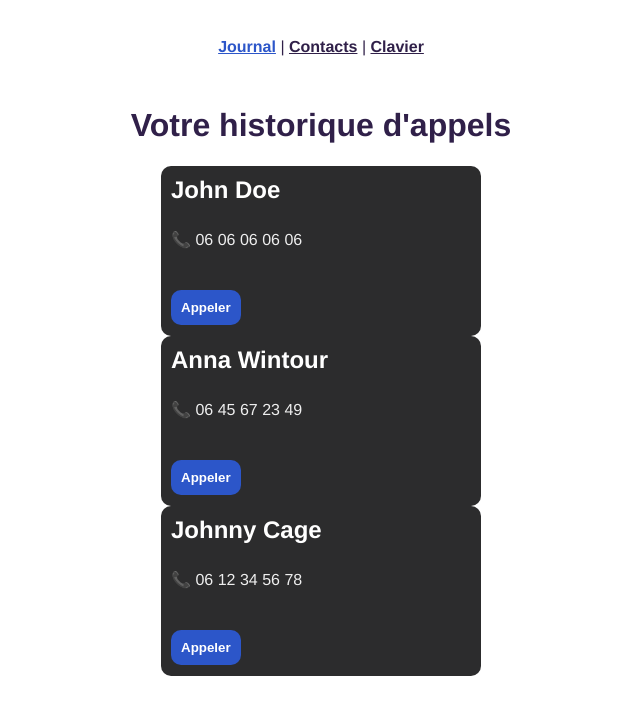
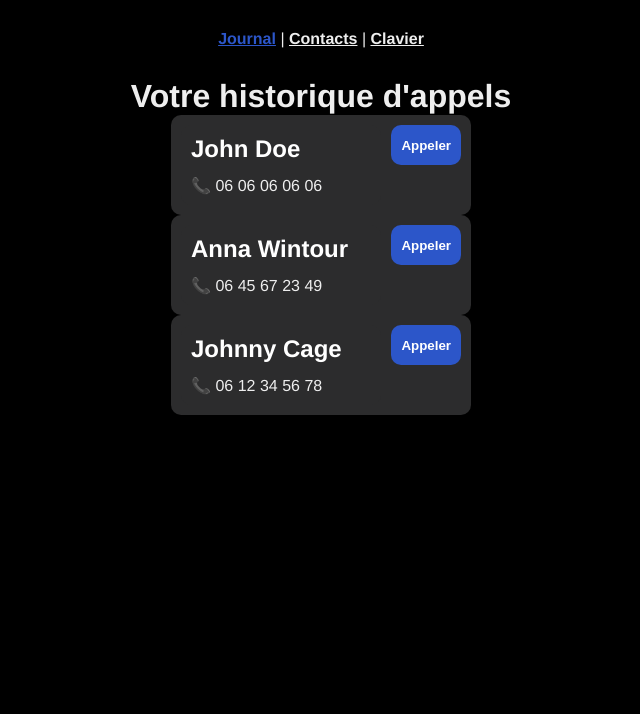
Before and after one commit to aarena18/app-phone_vue-js, a Vue app: page / in a window 1280 px wide. Shown: the top 714 px of the page, without its empty margins (319-959 px from the left). Built offline with nearby package versions, Linux system fonts and the light colour scheme.

Commit message:
:lipstick:

```diff
--- a/public/index.html
+++ b/public/index.html
@@ -4,9 +4,20 @@
     <meta charset="utf-8">
     <meta http-equiv="X-UA-Compatible" content="IE=edge">
     <meta name="viewport" content="width=device-width,initial-scale=1.0">
-    <link rel="icon" href="<%= BASE_URL %>favicon.ico">
+    <link rel="icon" href="">
     <title><%= htmlWebpackPlugin.options.title %></title>
+    <style>
+    *{
+      margin: 0;
+      padding: 0;
+      box-sizing: border-box;
+    }
+    body{
+      background-color: #000;
+    }
+  </style>
   </head>
+
   <body>
     <noscript>
       <strong>We're sorry but <%= htmlWebpackPlugin.options.title %> doesn't work properly without JavaScript enabled. Please enable it to continue.</strong>
--- a/src/App.vue
+++ b/src/App.vue
@@ -23,7 +23,7 @@ export default {
   -webkit-font-smoothing: antialiased;
   -moz-osx-font-smoothing: grayscale;
   text-align: center;
-  color: #302049;
+  color: #eeeeee;
 }
 
 nav {
@@ -32,7 +32,7 @@ nav {
 
 nav a {
   font-weight: bold;
-  color: #302049;
+  color: #eeeeee;
 }
 
 nav a.router-link-exact-active {
--- a/src/components/CardAdd.vue
+++ b/src/components/CardAdd.vue
@@ -54,13 +54,14 @@ export default {
 
 <style scoped>
 form {
-  background-color: #1c1c1c;
+  background-color: #ebebeb;
   width: 300px;
+
   margin: 20px auto;
   display: flex;
   flex-direction: column;
   gap: 10px;
-  padding: 10px;
+  padding: 20px;
   border-radius: 10px;
 }
 
@@ -88,7 +89,7 @@ button:hover {
   left: 0;
   width: 100%;
   height: 100%;
-  background-color: rgba(0,0,0,0.7);
+  background-color: rgba(0,0,0,0.9);
   display: flex;
   flex-direction: column;
   justify-content: center;
--- a/src/components/CardContact.vue
+++ b/src/components/CardContact.vue
@@ -1,7 +1,12 @@
 <template>
   <div>
-    <h2>{{ contact.name }}</h2>
-    <p>📞 <span>{{ contact.tel }}</span></p>
+    <div class="bg">
+      <h2>{{ contact.name }}</h2>
+
+      <p>
+        📞 <span>{{ contact.tel }}</span>
+      </p>
+    </div>
     <button>Appeler</button>
   </div>
 </template>
@@ -17,39 +22,59 @@ export default {
 div {
   width: 300px;
   margin: 0 auto;
-  height: 150px;
-  background-color: #2c2c2d;
+  height: 100px;
   border-radius: 10px;
   padding: 10px;
   display: flex;
+  flex-direction: row;
+  justify-content: space-between;
+  gap: 10px;
+  background-color: #2c2c2d;
+
+}
+
+.bg {
+  display: flex;
   flex-direction: column;
-  justify-content: center;
+  justify-content: space-between;
   align-items: flex-start;
-  gap: 10px;
+  height: 80px;
+  gap: 0;
+}
+
+p {
+  margin: 0;
+  padding: 0;
+  height: auto;
+}
+
+h2 {
+  margin: 0;
+  padding: 0;
+  height: auto;
 }
 button {
   padding: 10px;
+  height: 40px;
   border-radius: 10px;
   border: none;
   background-color: #2c56c9;
   color: white;
   font-weight: bold;
-  margin-top: 15px;
-
 }
-button:hover{
+button:hover {
   background-color: #3e71fd;
 }
 
-p{
+p {
   color: #eeeeee;
   font-weight: bolder;
 }
-span{
+span {
   color: #eeeeee;
   font-weight: 400;
 }
-h2{
+h2 {
   color: white;
   font-weight: bolder;
   margin: 0;
--- a/src/components/KeysCall.vue
+++ b/src/components/KeysCall.vue
@@ -69,6 +69,7 @@ export default {
 </script>
 
 <style scoped>
+
 .inp {
   text-align: center;
   padding: 10px;
@@ -76,7 +77,7 @@ export default {
   font-size: 21px;
   border-radius: 10px;
   font-weight: bold;
-  color: #2c2c2d;
+  color: #eeeeee;
 }
 .keyboard {
   width: 250px;
```
